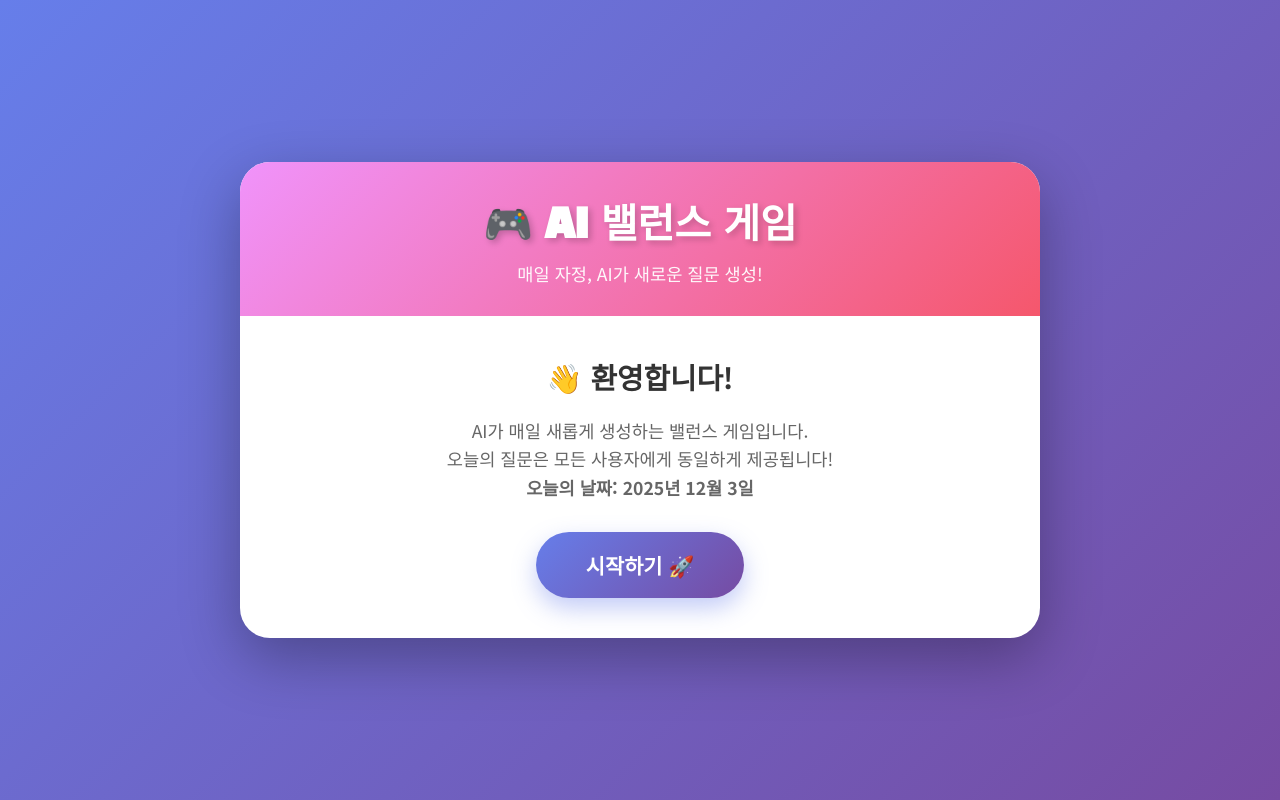
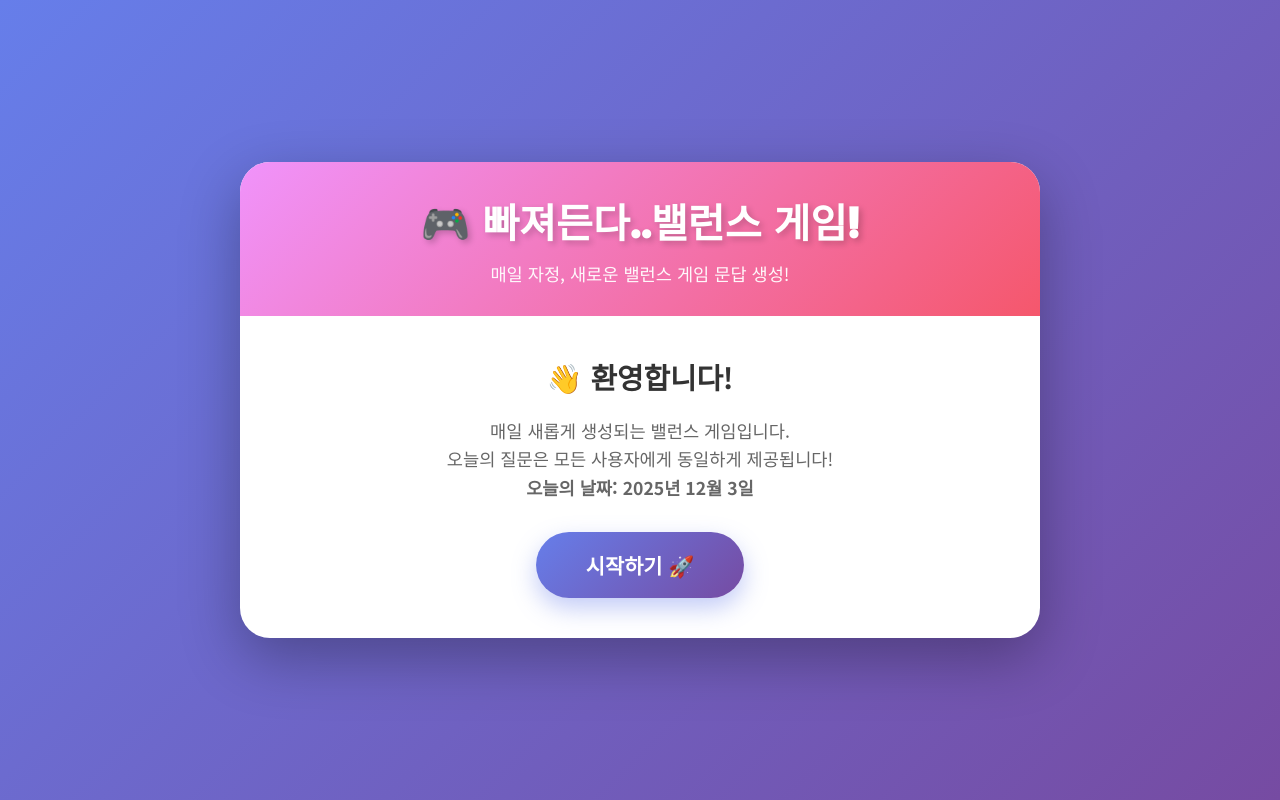
Before and after one commit to trendycandy/balance-game-generator, a plain HTML site: page index.html in a window 1280 px wide. Drawn offline with nearby package versions, Linux system fonts and the light colour scheme.

Commit message:
Update index.html

```diff
--- a/index.html
+++ b/index.html
@@ -12,14 +12,14 @@
     <div class="loading-overlay" id="loadingOverlay">
         <div class="loading-content">
             <div class="loading-spinner"></div>
-            <div class="loading-text">AI가 오늘의 질문을 생성하고 있어요...</div>
+            <div class="loading-text">오늘의 질문을 생성하고 있어요...</div>
         </div>
     </div>
 
     <div class="container">
         <div class="header">
-            <h1>🎮 AI 밸런스 게임</h1>
-            <div class="subtitle">매일 자정, AI가 새로운 질문 생성!</div>
+            <h1>🎮 빠져든다..밸런스 게임!</h1>
+            <div class="subtitle">매일 자정, 새로운 밸런스 게임 문답 생성!</div>
         </div>
 
         <div class="content">
@@ -27,7 +27,7 @@
             <div class="start-screen" id="startScreen">
                 <h2>👋 환영합니다!</h2>
                 <p>
-                    AI가 매일 새롭게 생성하는 밸런스 게임입니다.<br>
+                    매일 새롭게 생성되는 밸런스 게임입니다.<br>
                     오늘의 질문은 모든 사용자에게 동일하게 제공됩니다!<br>
                     <strong>오늘의 날짜: <span id="todayDate"></span></strong>
                 </p>
```
